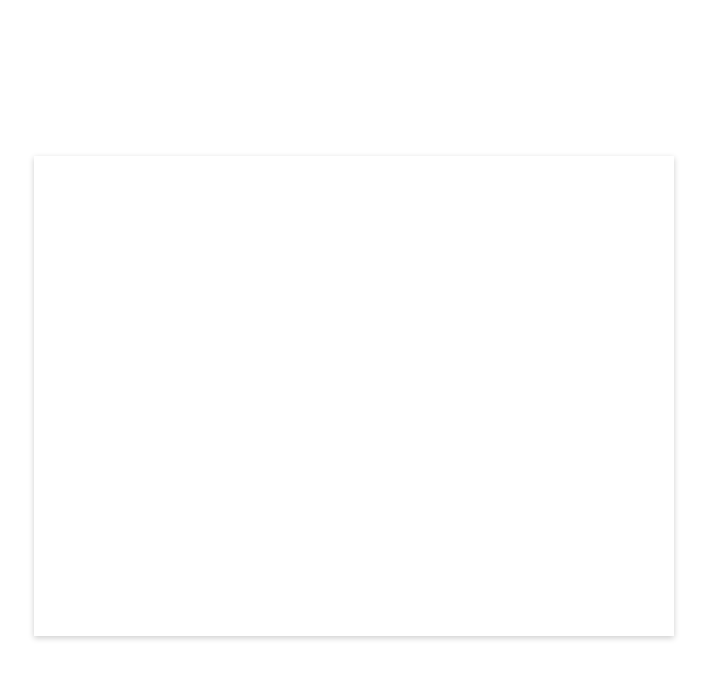
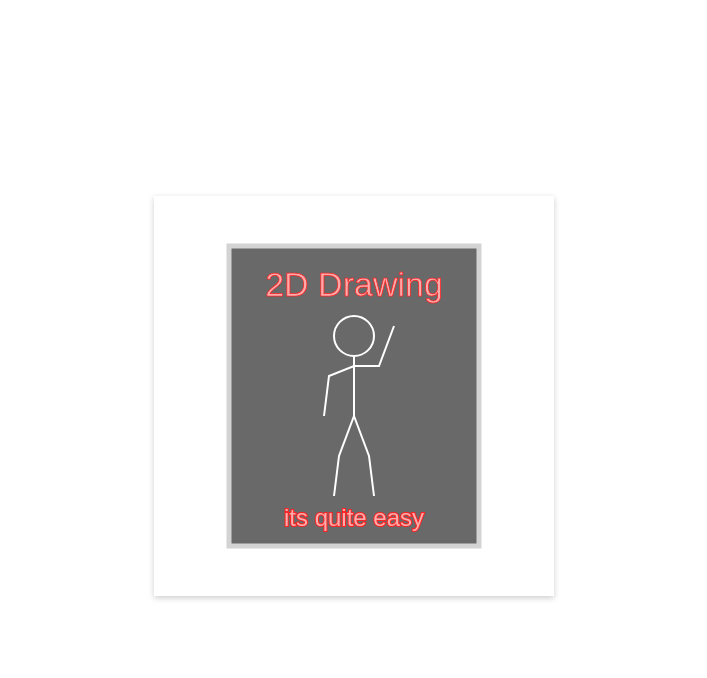
Before and after one commit to RobRuizR/tc1021, a website built with Parcel: page index.html in a window 1280 px wide. Shown: the whole page, without its empty margins (286-993 px from the left). Built offline with nearby package versions, Linux system fonts and the light colour scheme.

Commit message:
ejercicio 1 acabado

```diff
--- a/index.html
+++ b/index.html
@@ -26,7 +26,7 @@
 
 <body>
   <main class="flex">
-    <canvas id="game-area" width="640" height="480" class="small-shadow"></canvas>
+    <canvas id="game-area" width="400" height="400" class="small-shadow"></canvas>
   </main>
   <script src="./src/index.ts"></script>
 </body>
--- a/src/index.ts
+++ b/src/index.ts
@@ -0,0 +1,62 @@
+interface GameObject {
+  render(): void;
+}
+
+class MotivationalPoster implements GameObject {
+  private readonly context: CanvasRenderingContext2D;
+
+  constructor(context: CanvasRenderingContext2D) {
+    this.context = context;
+  }
+
+  render() {
+    const canvasWidth = this.context.canvas.width;
+    const canvasHeight = this.context.canvas.height;
+    this.context.fillStyle = "dimgrey";
+    this.context.strokeStyle = "lightgrey";
+    this.context.lineWidth = 5;
+    this.context.rect(75, 50, canvasWidth - 150, canvasHeight - 100);
+    this.context.fill();
+    this.context.stroke();
+
+    this.context.font = "34px Arial";
+    this.context.strokeStyle = "#FF2222";
+    this.context.fillStyle = "#FFAAAA";
+    this.context.lineWidth = 0.75;
+    this.context.textAlign = "center";
+    const msg = "2D Drawing";
+    this.context.fillText(msg, canvasWidth / 2, 100);
+    this.context.strokeText(msg, canvasWidth / 2, 100);
+
+    this.context.strokeStyle = "#FFFFFF";
+    this.context.lineWidth = 2;
+    this.context.beginPath();
+    this.context.arc(200, 140, 20, 0, Math.PI * 2);
+    this.context.moveTo(200, 160);
+    this.context.lineTo(200, 220);
+    this.context.moveTo(180, 300);
+    this.context.lineTo(185, 260);
+    this.context.lineTo(200, 220);
+    this.context.lineTo(215, 260);
+    this.context.lineTo(220, 300);
+    this.context.moveTo(240, 130);
+    this.context.lineTo(225, 170);
+    this.context.lineTo(200, 170);
+    this.context.lineTo(175, 180);
+    this.context.lineTo(170, 220);
+    this.context.stroke();
+
+    const msg2 = "its quite easy";
+    this.context.strokeStyle = "#FF2222";
+    this.context.fillStyle = "#FFAAAA";
+    this.context.font = "24px Arial";
+    this.context.strokeText(msg2, canvas.width / 2, 330);
+    this.context.fillText(msg2, canvas.width / 2, 330);
+  }
+}
+
+const canvas = document.getElementById("game-area") as HTMLCanvasElement;
+const context: CanvasRenderingContext2D = canvas.getContext("2d");
+const myDrawing = new MotivationalPoster(context);
+
+myDrawing.render();
```
